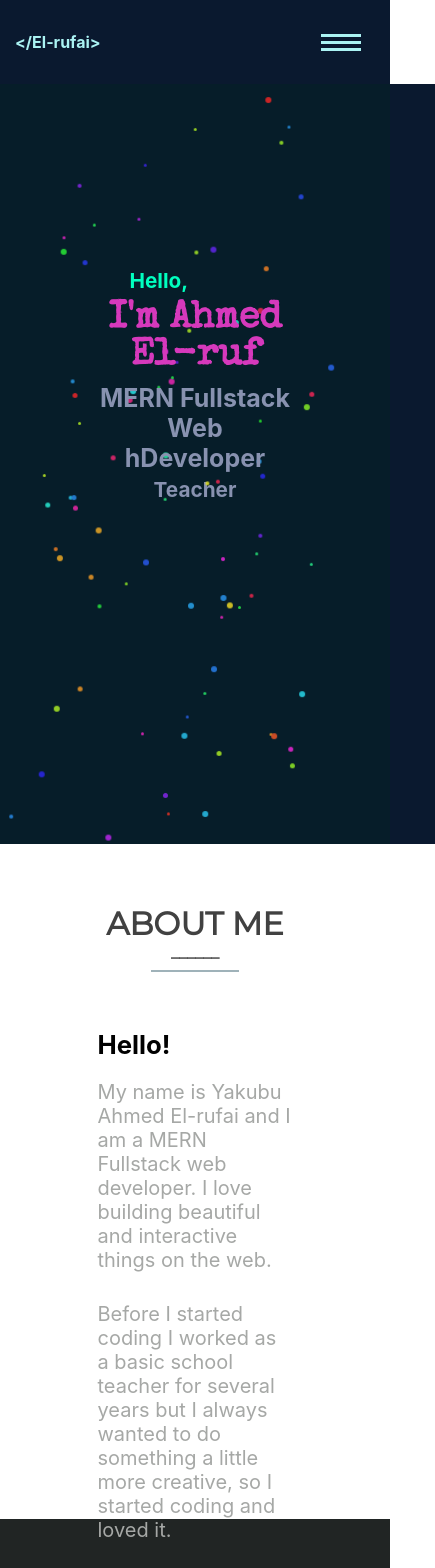
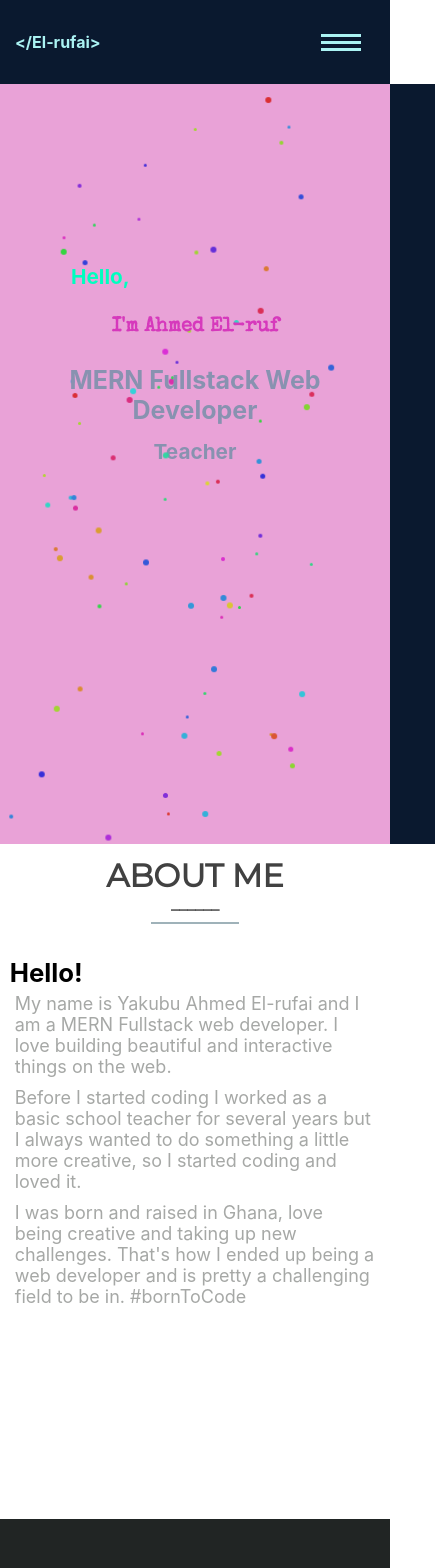
Before and after one commit to yrufai/portfolio, a React (Create React App) app: page / in a window 390 px wide. Shown: the top 1568 px of the page, 435 px wide, since content can reach past the window. Built offline with nearby package versions, Linux system fonts and the light colour scheme.

Commit message:
home about page set

```diff
--- a/src/App.js
+++ b/src/App.js
@@ -8,7 +8,7 @@ import Skills from "./components/Skills";
 class App extends React.Component {
   render() {
     return (
-      <div>
+      <div id="mainPage">
         <Nav />
         <Home />
         <About />
--- a/src/components/Home.js
+++ b/src/components/Home.js
@@ -1,6 +1,7 @@
 import React from "react";
 import Particles from "./Particles";
 import "./Home.scss";
+import pic from "../elrufai.jpg";
 
 class Home extends React.Component {
   constructor(props) {
@@ -39,7 +40,7 @@ class Home extends React.Component {
               Hello,
             </h5>
             <h2 className="trans" id="name" />
-            <h4 className="trans">MERN Fullstack Web hDeveloper</h4>
+            <h4 className="trans">MERN Fullstack Web Developer</h4>
             <h5>Teacher</h5>
           </div>
         </div>
--- a/src/components/Home.scss
+++ b/src/components/Home.scss
@@ -4,8 +4,15 @@
   font-size: 35px;
   color: #8892b0;
   .nav-area {
-    background: #061d29;
+    background: #e9a2d7;
     height: 90vh;
+    img {
+      width: 150px;
+      height: 150px;
+      border-radius: 50%;
+      margin-top: 50px;
+      margin-bottom: 0px;
+    }
     .container {
       width: 50%;
       height: 55%;
@@ -15,6 +22,7 @@
       align-items: center;
       margin: auto;
       padding-top: 180px;
+
       .trans:hover {
         transform: translate(10%, 25%);
         transition: transform 2s ease;
@@ -52,16 +60,24 @@
 @media screen and (max-width: 480px) {
   .home {
     font-size: 25px;
+    .nav-area {
+      .container {
+        width: 80%;
+        height: 50%;
+        padding-top: 165px;
+        #name {
+          font-size: 20px;
+        }
+      }
+    }
+  }
+}
+@media screen and (max-width: 375px) {
+  .home {
+    font-size: 20px;
     .container {
+      width: 80%;
       padding-top: 150px;
     }
   }
 }
-@media screen and (max-width: 342px) {
-  .home {
-    font-size: 20px;
-    .container {
-      padding-top: 150px;
-    }
-  }
-}
--- a/src/components/about.scss
+++ b/src/components/about.scss
@@ -39,3 +39,38 @@
     }
   }
 }
+
+@media (max-width: 770px) {
+  body {
+    margin: 0px;
+    padding: 0px;
+  }
+  #about {
+    .about-content {
+      width: 85%;
+      p {
+        font-size: 18px;
+      }
+    }
+  }
+}
+@media (max-width: 450px) {
+  #mainPage {
+    overflow-x: hidden;
+  }
+  #about {
+    .about-title {
+      margin: 10px auto 40px;
+      padding: 2px;
+    }
+    .about-content {
+      background: white;
+      width: 95%;
+      height: 90%;
+      p {
+        font-size: 18px;
+        padding: 5px;
+      }
+    }
+  }
+}
--- a/src/index.scss
+++ b/src/index.scss
@@ -6,9 +6,15 @@ body {
     sans-serif;
   -webkit-font-smoothing: antialiased;
   -moz-osx-font-smoothing: grayscale;
+  overflow-x: hidden;
 }
 
 code {
   font-family: source-code-pro, Menlo, Monaco, Consolas, "Courier New",
     monospace;
 }
+@media screen and (max-width: 433px) {
+  body {
+    overflow-x: hidden;
+  }
+}
```
Also changed, not shown: 1 other file (tests, documents, lock files or other folders).
